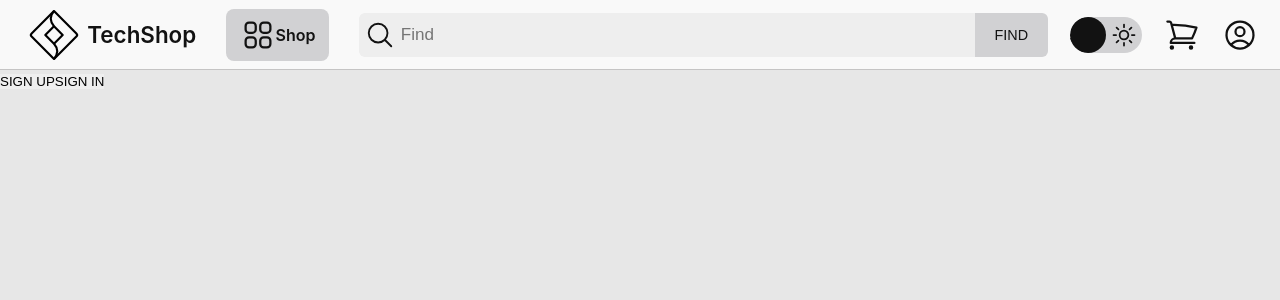
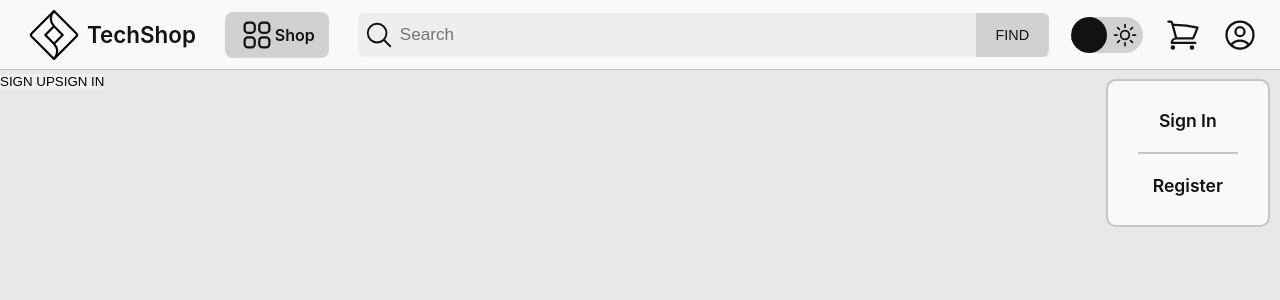
Before and after one commit to Denis28547/tech_shop, a Next.js app: page / in a window 1280 px wide. Both pictures are taken after a click on the icon 1240 px from the left and 34 px from the top of the page. Shown: the top 300 px of the page. Built offline with nearby package versions, Linux system fonts and the light colour scheme; no server answers.

Commit message:
added profile popup

```diff
--- a/components/navbar.tsx
+++ b/components/navbar.tsx
@@ -1,7 +1,7 @@
 import { NextPage } from "next";
 import Link from "next/link";
 import { useEffect, useState } from "react";
-import { useSession } from "next-auth/react";
+import { signIn, signOut, useSession } from "next-auth/react";
 
 import LogoIcon from "../public/assets/navbarIcons/Logo_WhiteIcon";
 import SearchIcon from "../public/assets/navbarIcons/SearchIcon";
@@ -12,10 +12,15 @@ import NightIcon from "../public/assets/navbarIcons/NightIcon";
 import DayIcon from "../public/assets/navbarIcons/DayIcon";
 
 import styles from "../styles/navbar/Navbar.module.scss";
+import Image from "next/image";
 
 const Navbar: NextPage = () => {
   const [theme, setTheme] = useState("light"); //change to dark
+  const [authContainer, setAuthContainer] = useState(false);
   const nextTheme = theme === "light" ? "dark" : "light";
+
+  const session = useSession();
+  console.log(session);
 
   useEffect(() => {
     document.body.dataset.theme = theme;
@@ -52,7 +57,7 @@ const Navbar: NextPage = () => {
         <div className={styles.find_icon_container}>
           <SearchIcon className={`${styles.icon} ${styles.find_icon}`} />
         </div>
-        <input placeholder="Find" className={styles.searchfield} />
+        <input placeholder="Search" />
         <button>FIND</button>
       </div>
 
@@ -70,20 +75,55 @@ const Navbar: NextPage = () => {
             <DayIcon className={`${styles.icon} ${styles.day_icon}`} />
           </div>
         </div>
-        <Link href="/cart">
-          <>
-            <CartIcon className={styles.icon} />
-          </>
-        </Link>
 
-        <Link href="profile">
-          <>
-            <ProfileIcon className={styles.icon} />
-          </>
-        </Link>
+        <CartIcon className={styles.icon} />
+
+        <ProfileIcon
+          className={styles.icon}
+          onClick={() => setAuthContainer((prevState) => !prevState)}
+        />
 
         <span className={styles.burger}></span>
       </div>
+
+      {authContainer && (
+        <div className={styles.auth_container}>
+          {session.status === "authenticated" ? (
+            <>
+              <Link href="profile">
+                <div className={styles.profile_container}>
+                  {session.data?.user?.image ? (
+                    <Image
+                      alt="user icon"
+                      src={session.data.user.image}
+                      width={50}
+                      height={50}
+                      style={{ borderRadius: "50%" }}
+                    />
+                  ) : (
+                    <ProfileIcon //! MAKE PLACEHOLDER FOR AVATAR
+                      className={styles.icon}
+                      style={{ width: "50px", height: "50px" }}
+                    />
+                  )}
+                  <div className={styles.profile_info}>
+                    <h4>{session.data?.user?.name}</h4>
+                    <h6>{session.data?.user?.email}</h6>
+                  </div>
+                </div>
+              </Link>
+              <hr />
+              <a onClick={() => signOut()}>Sign out</a>
+            </>
+          ) : (
+            <>
+              <a onClick={() => signIn()}>Sign In</a>
+              <hr />
+              <Link href="/signup">Register</Link>
+            </>
+          )}
+        </div>
+      )}
     </nav>
   );
 };
--- a/models/index.ts
+++ b/models/index.ts
@@ -18,7 +18,7 @@ export const User = sequelize.define<IUser>(
       primaryKey: true,
     },
     name: {
-      type: DataTypes.STRING,
+      type: DataTypes.STRING, //! MAKE MAX LENGTH OF THINGS 30 OR SMTH
       allowNull: false,
     },
     email: {
--- a/next.config.js
+++ b/next.config.js
@@ -2,6 +2,9 @@
 const nextConfig = {
   reactStrictMode: true,
   swcMinify: true,
-}
+  images: {
+    domains: ["avatars.githubusercontent.com"],
+  },
+};
 
-module.exports = nextConfig
+module.exports = nextConfig;
--- a/package.json
+++ b/package.json
@@ -10,6 +10,7 @@
   },
   "dependencies": {
     "@next-auth/sequelize-adapter": "^1.0.5",
+    "@reduxjs/toolkit": "^1.8.6",
     "axios": "^0.27.2",
     "bcrypt": "^5.0.1",
     "next": "12.3.1",
@@ -18,6 +19,7 @@
     "pg-hstore": "^2.3.4",
     "react": "18.2.0",
     "react-dom": "18.2.0",
+    "react-redux": "^8.0.4",
     "sass": "^1.55.0",
     "sequelize": "^6.23.2"
   },
--- a/pages/index.tsx
+++ b/pages/index.tsx
@@ -2,6 +2,7 @@ import type { NextPage } from "next";
 import { useRouter } from "next/router";
 
 import { signIn, signOut, useSession } from "next-auth/react";
+import styles from "../styles/test.module.scss";
 
 const Home: NextPage = () => {
   const session = useSession();
--- a/styles/globals.scss
+++ b/styles/globals.scss
@@ -20,7 +20,12 @@ a {
 
 h1,
 h2,
-h3 {
+h3,
+h4,
+h5,
+h6,
+hr,
+p {
   margin: 0;
 }
 
@@ -37,6 +42,10 @@ input {
 button {
   padding: 0;
   border: 0;
+}
+
+a {
+  cursor: pointer;
 }
 
 body[data-theme="light"] {
--- a/styles/navbar/Navbar.module.scss
+++ b/styles/navbar/Navbar.module.scss
@@ -8,7 +8,6 @@
 @mixin flex_container_evenly {
   flex-grow: 1;
   justify-content: space-evenly;
-  height: 100%;
 }
 
 $background-transition: background-color 0.2s;
@@ -20,6 +19,7 @@ $background-transition: background-color 0.2s;
   color: $text-color;
   font-weight: 600;
   border-bottom: 1px solid $border-color;
+  position: relative;
   > * {
     // selecting all direct children of .navbar
     @include flex_display;
@@ -27,28 +27,15 @@ $background-transition: background-color 0.2s;
   }
 
   @media only screen and (max-width: 800px) {
-    .icon {
+    .icon,
+    .logo_name,
+    .catalogue_container,
+    .change_theme_container {
       display: none;
-    }
-
-    .logo_name {
-      display: none;
-    }
-
-    .left_container {
-      .catalogue_container {
-        display: none;
-      }
     }
 
     .middle_container {
       button {
-        display: none;
-      }
-    }
-
-    .right_container {
-      .change_theme_container {
         display: none;
       }
     }
@@ -75,7 +62,7 @@ $background-transition: background-color 0.2s;
   @include flex_display;
   background-color: $clickable-color;
   border-radius: 8px;
-  padding: 0px 14px;
+  padding: 5px 14px;
   cursor: pointer;
   transition: $background-transition;
 
@@ -102,8 +89,8 @@ $background-transition: background-color 0.2s;
     height: 100%;
   }
 
-  .searchfield {
-    padding-left: 6px;
+  input {
+    padding: 0 6px;
     width: 100%;
     background-color: $navbar-secondary;
     height: 100%;
@@ -135,11 +122,11 @@ $background-transition: background-color 0.2s;
   @include flex_display;
   position: relative;
   background-color: $clickable-color;
-  border-radius: 36px;
   overflow: hidden;
   cursor: pointer;
   width: 72px;
   height: 36px;
+  border-radius: 36px;
   transition: $background-transition;
 
   &:hover {
@@ -215,3 +202,51 @@ $background-transition: background-color 0.2s;
     top: 8px;
   }
 }
+
+.auth_container {
+  position: absolute;
+  flex-direction: column;
+  justify-content: center;
+  padding: 24px 40px;
+  background-color: $navbar-main;
+  top: calc(100% + 10px);
+  right: 10px;
+  border: 2px solid $border-color;
+  border-radius: 10px;
+  font-size: 1.1rem;
+  gap: 16px;
+
+  hr {
+    border: 0.5px solid $border-color;
+    width: calc(100% + 20px);
+  }
+
+  a {
+    transition: $background-transition;
+    border-radius: 10px;
+    padding: 5px;
+    width: 100%;
+    text-align: center;
+
+    &:hover {
+      background-color: $clickable-hover-color;
+    }
+  }
+}
+
+.profile_container {
+  display: flex;
+  align-items: center;
+  cursor: pointer;
+  transition: $background-transition;
+  border-radius: 10px;
+  padding: 5px;
+
+  &:hover {
+    background-color: $clickable-hover-color;
+  }
+}
+
+.profile_info {
+  padding-left: 8px;
+}
```
Also changed, not shown: styles/test.module.scss (added, +9 -0 lines), 2 other files (tests, documents, lock files or other folders).
